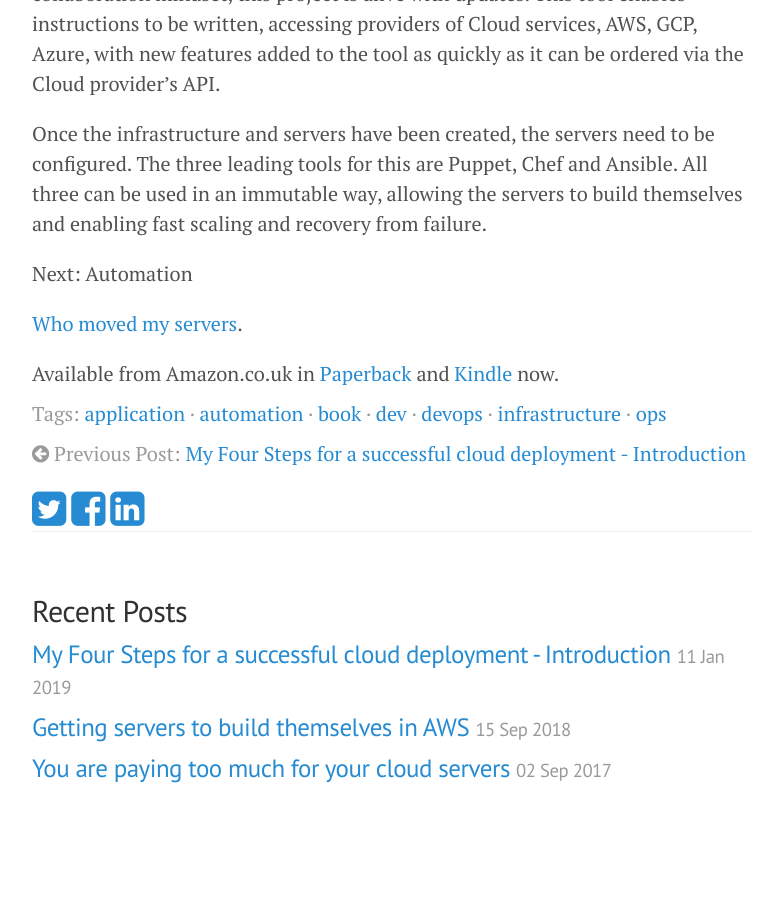
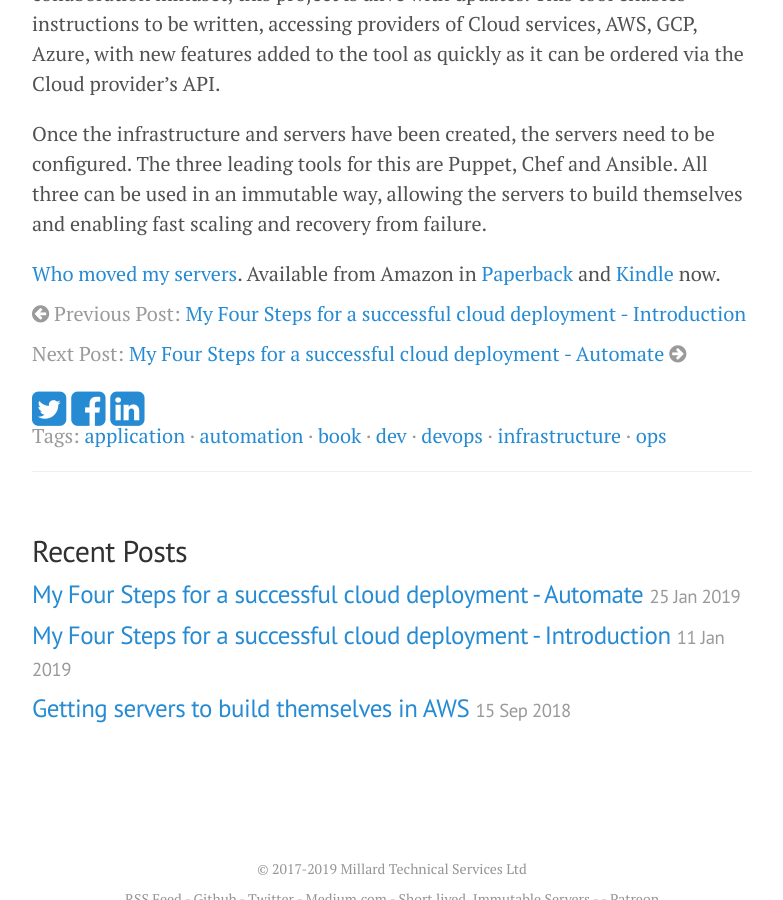
Before and after one commit to neilmillard/neilmillard.github.io, a Jekyll site: the page built from _posts/2019-01-18-four-steps-design.md, in a window 1280 px wide and 900 px high, scrolled down 2938 px. Shown: the whole window, without its empty margins (248-1031 px from the left). Built offline with Jekyll 4.4.1, drawn with Linux system fonts in a browser that asks for light colours; nearby versions of some CDN libraries; comment, search, counter and statistics services are not loaded.

Commit message:
publish automate

```diff
--- a/_includes/book_info.html
+++ b/_includes/book_info.html
@@ -1,4 +1,4 @@
 <div>
-  <p>{% if page.url != "book" %}<a href="http://www.neilmillard.com/book">Who moved my servers</a>{% else %}Who moved my servers{% endif %}.</p>
-  <p>Available from Amazon.co.uk in <a href="https://amzn.to/2HxjFXf">Paperback</a> and <a href="https://amzn.to/2RbKKig">Kindle</a> now.</p>
+  <p>{% if page.url != "/book/" %}<a href="http://www.neilmillard.com/book">Who moved my servers</a>{% else %}Who moved my servers{% endif %}.
+  Available from Amazon in <a href="https://amzn.to/2HxjFXf">Paperback</a> and <a href="https://amzn.to/2RbKKig">Kindle</a> now.</p>
 </div>
--- a/_layouts/post.html
+++ b/_layouts/post.html
@@ -6,11 +6,6 @@
   <h1 class="post-title">{{ page.title }}</h1>
   <span class="post-date">{{ page.date | date: "%-d %B %Y" }} &middot; Filed in {% for category in page.categories %} <a href="{{ site.url }}/categories/#{{ category }}">{{ category }}</a>{% endfor %}</span>
   {{ content }}
-  <!-- {% include advert.html %} -->
-  <span class="post-date">Tags:
-    {% assign page_tags = page.tags | sort %}
-    {% include page_tags_list %}
-  </span>
   {% if page.previous %}
   <span class="post-date">
     <i class="fa fa-arrow-circle-left"></i> Previous Post: <a href="{{ page.previous.url }}">{{ page.previous.title }}</a></span>
@@ -21,7 +16,11 @@
   {% endif %}
 
   <span class="post-sharing">{% include share-page.html %}</span>
-
+  <!-- {% include advert.html %} -->
+  <span class="post-date">Tags:
+    {% assign page_tags = page.tags | sort %}
+    {% include page_tags_list %}
+  </span>
   {% include disqus.html %}
 
   <div class="related">
--- a/_posts/2019-01-18-four-steps-design.md
+++ b/_posts/2019-01-18-four-steps-design.md
@@ -66,6 +66,4 @@
 immutable way, allowing the servers to build themselves and enabling fast scaling and
 recovery from failure.
 
-Next: Automation
-
 {% include book_info.html %}
```
Also changed, not shown: _posts/2019-01-25-four-steps-automate.md (renamed from _drafts/2019-01-25-four-steps-automate.md, +16 -3 lines).
